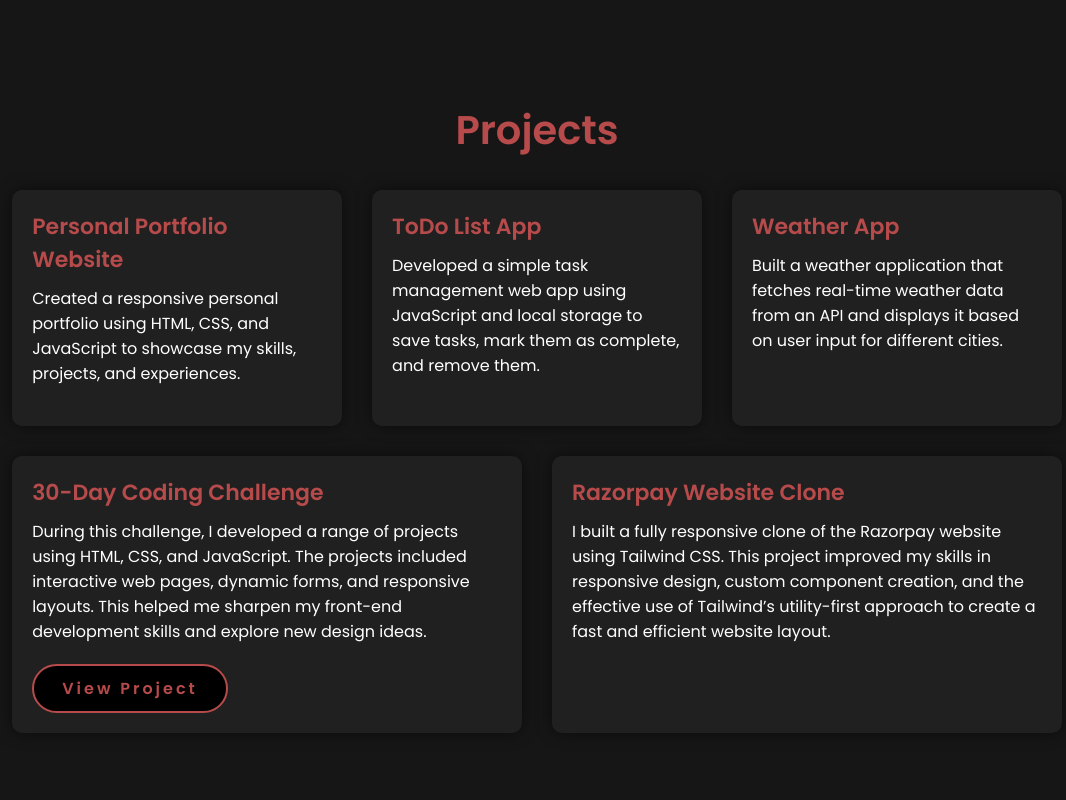
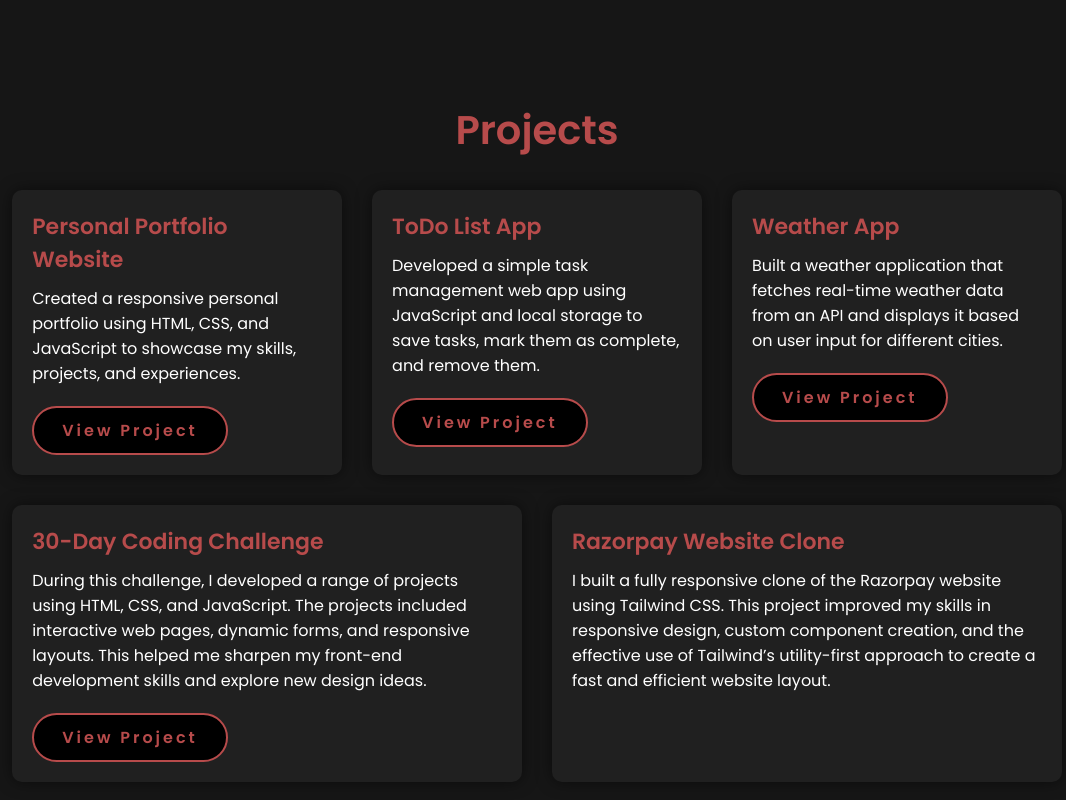
Before and after one commit to Doreamo-max/portfolio, a plain HTML site: page index.html in a window 1280 px wide. Shown: the part 3150-3950 px from the top of the page, without its empty margins (103-1169 px from the left). Drawn offline with Linux system fonts and the light colour scheme.

Commit message:
Update index.html

```diff
--- a/index.html
+++ b/index.html
@@ -103,14 +103,17 @@
             <div class="project-item">
                 <h3>Personal Portfolio Website</h3>
                 <p>Created a responsive personal portfolio using HTML, CSS, and JavaScript to showcase my skills, projects, and experiences.</p>
+                <a href="https://doreamo-max.github.io/portfolio/" class="btn">View Project</a>
             </div>
             <div class="project-item">
                 <h3>ToDo List App</h3>
                 <p>Developed a simple task management web app using JavaScript and local storage to save tasks, mark them as complete, and remove them.</p>
+                <a href="https://doreamo-max.github.io/03-of-30-To-do-list/" class="btn">View Project</a>
             </div>
             <div class="project-item">
                 <h3>Weather App</h3>
                 <p>Built a weather application that fetches real-time weather data from an API and displays it based on user input for different cities.</p>
+                <a href="https://doreamo-max.github.io/02-of-30-Weather-App/" class="btn">View Project</a>
             </div>
             <div class="project-item">
                 <h3>30-Day Coding Challenge</h3>
```
